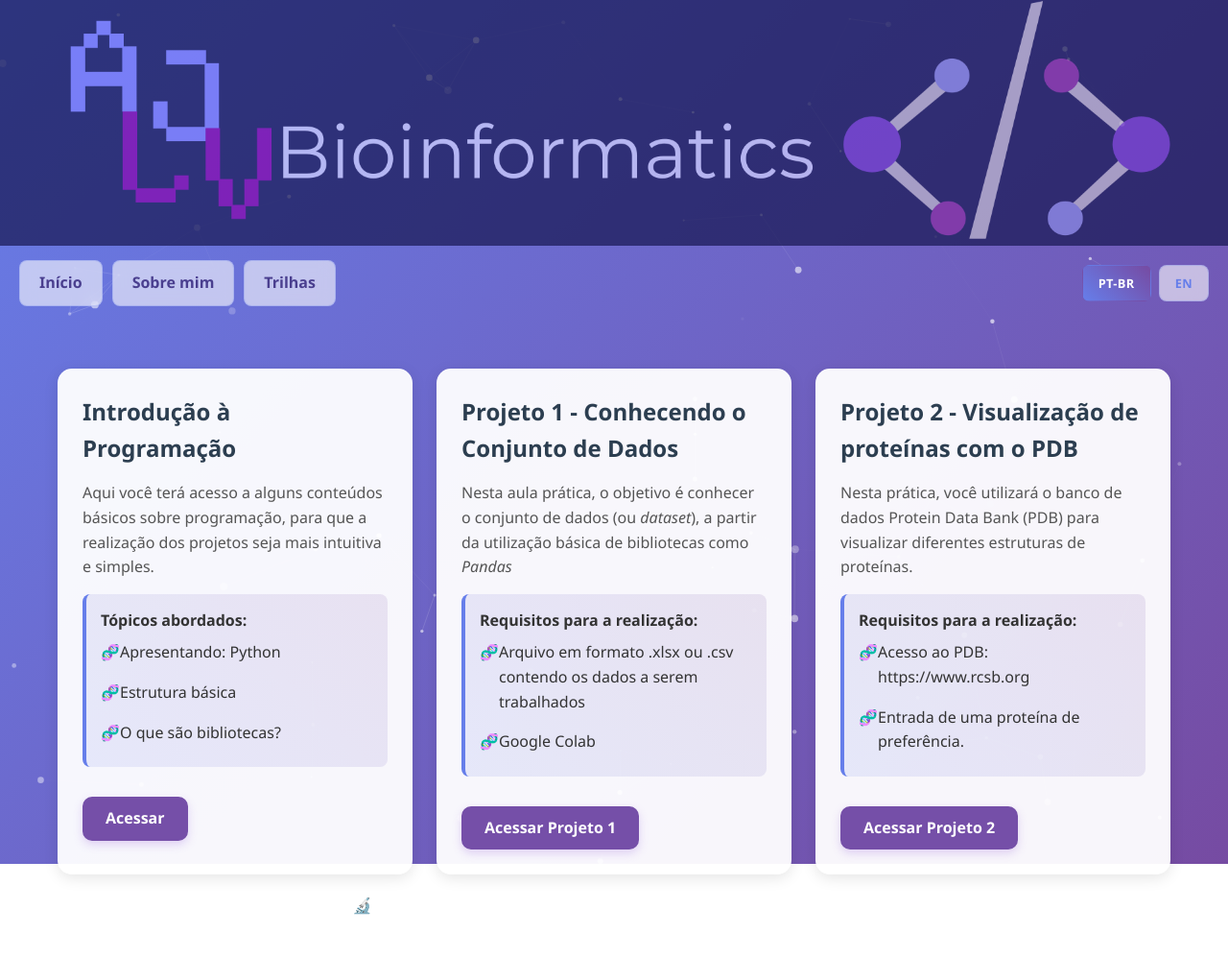
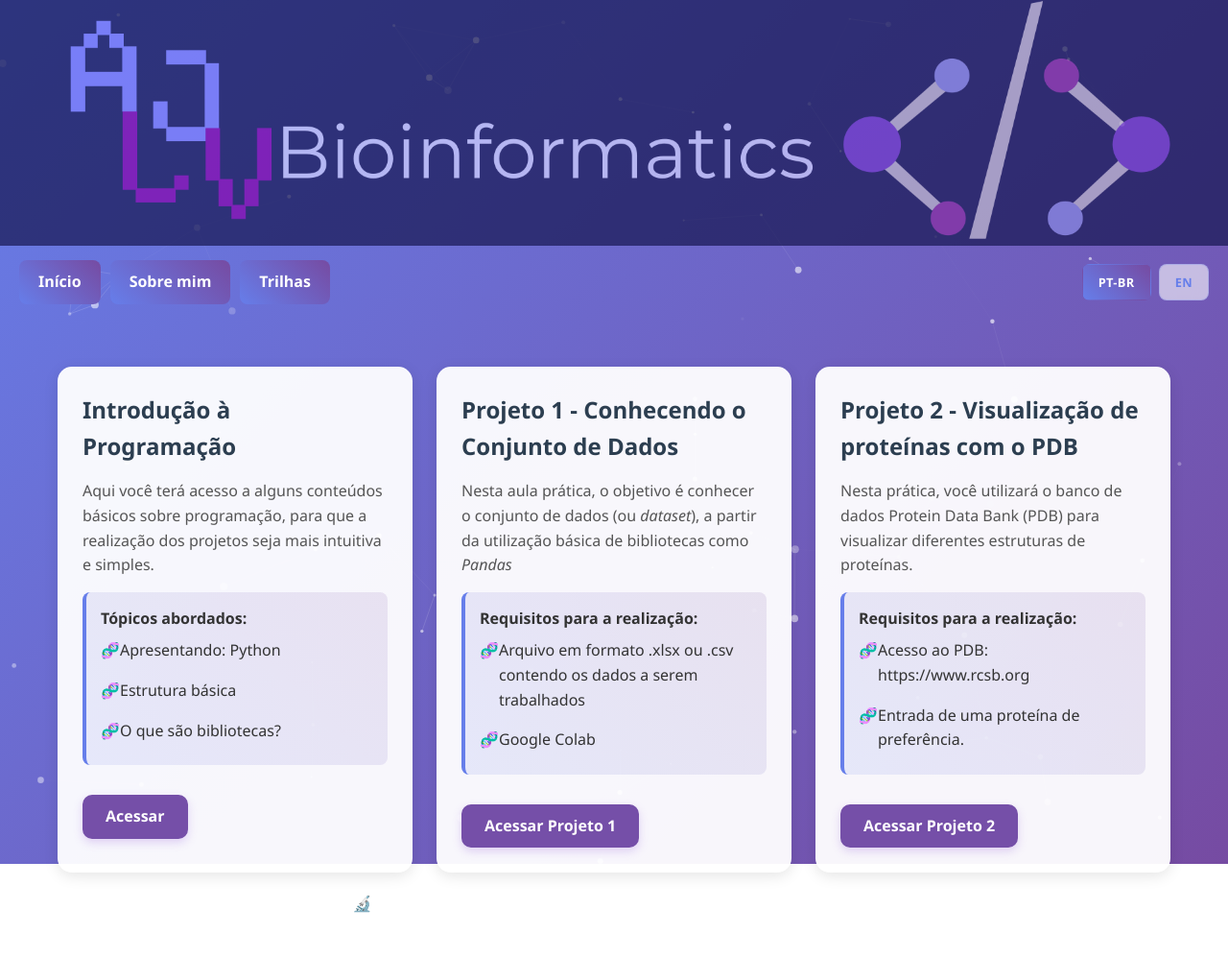
Before and after one commit to annejosiele/AJLV-Bioinformatics, a Jekyll site: the page built from index.html, in a window 1280 px wide. Shown: the whole page at 96% size. Built offline with Jekyll 4.4.1, drawn with Linux system fonts in a browser that asks for light colours.

Commit message:
Update nav-btn styles with gradient and color changes

```diff
--- a/assets/css/style.css
+++ b/assets/css/style.css
@@ -142,21 +142,18 @@ h1 {
 }
 
 .nav-btn {
-    background: rgba(255, 255, 255, 0.6);
-    backdrop-filter: blur(8px);
-    border: 1px solid rgba(102, 126, 234, 0.25);
-    color: #4a3f8f;
+    background: linear-gradient(45deg, #667eea, #764ba2);
+    color: white;
     padding: 10px 20px;
     border-radius: 8px;
     font-weight: 600;
     text-decoration: none;
-    transition: background 0.2s ease, box-shadow 0.2s ease, transform 0.2s ease;
+    transition: transform 0.2s ease, box-shadow 0.2s ease;
 }
 
 .nav-btn:hover {
-    background: rgba(255, 255, 255, 0.85);
-    box-shadow: 0 4px 14px rgba(102, 126, 234, 0.3);
     transform: translateY(-2px);
+    box-shadow: 0 4px 12px rgba(102, 126, 234, 0.35);
 }
 
 .lang-switch {
```
